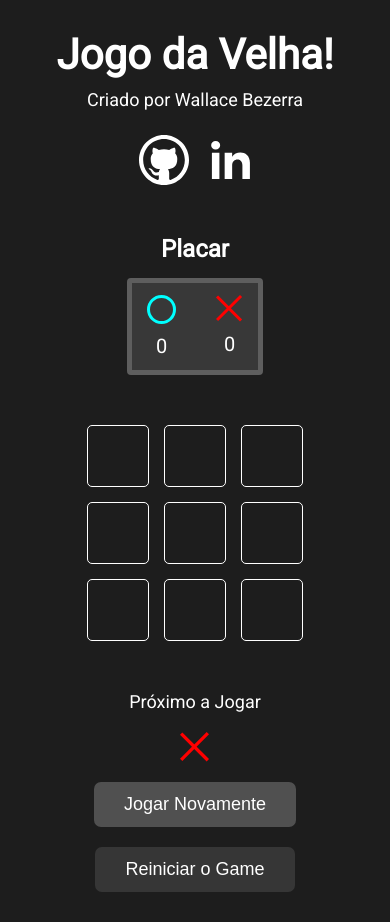
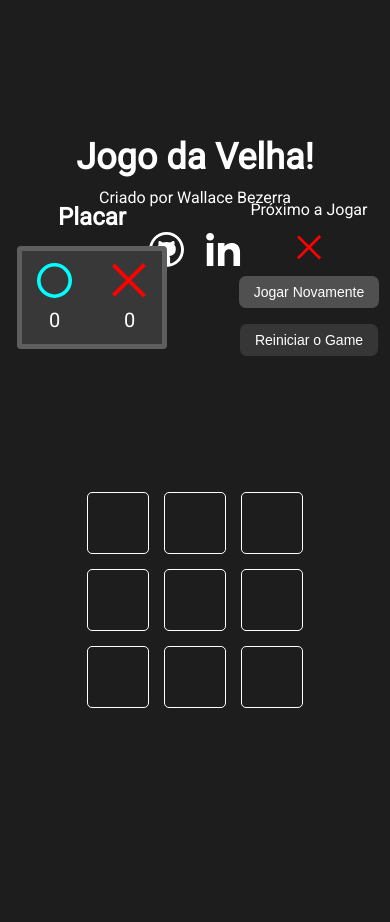
Before and after one commit to Wallace-Bezerra/jogoDaVelha-React, a Next.js app: page / in a window 390 px wide. After the commit the page ends 844 px from the top, so only its background shows below. Built offline with nearby package versions, Linux system fonts and the light colour scheme.

Commit message:
fix-mobileResponsive

```diff
--- a/src/components/game/Game.module.css
+++ b/src/components/game/Game.module.css
@@ -20,5 +20,6 @@
         flex-direction: column;
         width: initial;
         gap: 50px;
+        margin-top: 215px;
     }
 }
--- a/src/components/gameInfo/GameInfo.module.css
+++ b/src/components/gameInfo/GameInfo.module.css
@@ -10,3 +10,26 @@
     font-size: 18px;
     text-align: center;
 }
+
+@media (max-width:560px) {
+    .gameInfo {
+        position: absolute;
+        top: 200px;
+        right: 1px;
+        gap: 16px;
+    }
+
+    .gameInfo p {
+        font-size: 16px;
+        width: 160px;
+    }
+
+    .gameInfo img {
+        width: 25px;
+    }
+
+    .gameInfo button {
+        padding: 8px 15px;
+        font-size: 14px;
+    }
+}
--- a/src/components/gamePage/GamePage.module.css
+++ b/src/components/gamePage/GamePage.module.css
@@ -1,13 +1,10 @@
 .game {
-  /* width: 400px;
-  height: 400px; */
   display: flex;
   flex-direction: column;
   gap: 10px;
   justify-content: center;
   align-items: center;
   padding-inline: 32px;
-  /* background-color: aqua; */
 }
 
 @media (max-width:560px) {
--- a/src/components/icon/Icon.jsx
+++ b/src/components/icon/Icon.jsx
@@ -1,6 +1,6 @@
 import style from "./Icon.module.css";
 
-function Icon({ link, iconName, size } ) {
+function Icon({ link, iconName, size }) {
   return (
     <a className={style.link} href={link} target="_blank">
       <img src={`/icons/${iconName}.svg`} alt="" width={size} />
--- a/src/components/icon/Icon.module.css
+++ b/src/components/icon/Icon.module.css
@@ -7,3 +7,9 @@
 .link:hover {
   transform: scale(1.08);
 }
+
+@media (max-width:560px) {
+  .link img {
+    width: 35px;
+  }
+}
--- a/src/components/score/Score.module.css
+++ b/src/components/score/Score.module.css
@@ -23,6 +23,16 @@
   flex-direction: column;
   gap: 10px;
 }
+
 .iconResult span {
   font-size: 20px;
 }
+
+
+@media(max-width:560px) {
+  .score {
+    position: absolute;
+    left: 17px;
+    top: 163px;
+  }
+}
--- a/src/components/subtitle/Subtitle.module.css
+++ b/src/components/subtitle/Subtitle.module.css
@@ -1,3 +1,9 @@
 .subtitle {
     font-size: 18px;
 }
+
+@media (max-width:560px) {
+    .subtitle {
+        font-size: 16px;
+    }
+}
--- a/src/components/title/Title.module.css
+++ b/src/components/title/Title.module.css
@@ -2,3 +2,9 @@
   font-size: 42px;
   text-align: center;
 }
+
+@media (max-width:560px) {
+  .title {
+    font-size: 36px;
+  }
+}
```
Also changed, not shown: src/components/header/Header.module.css (line endings or trailing spaces).
